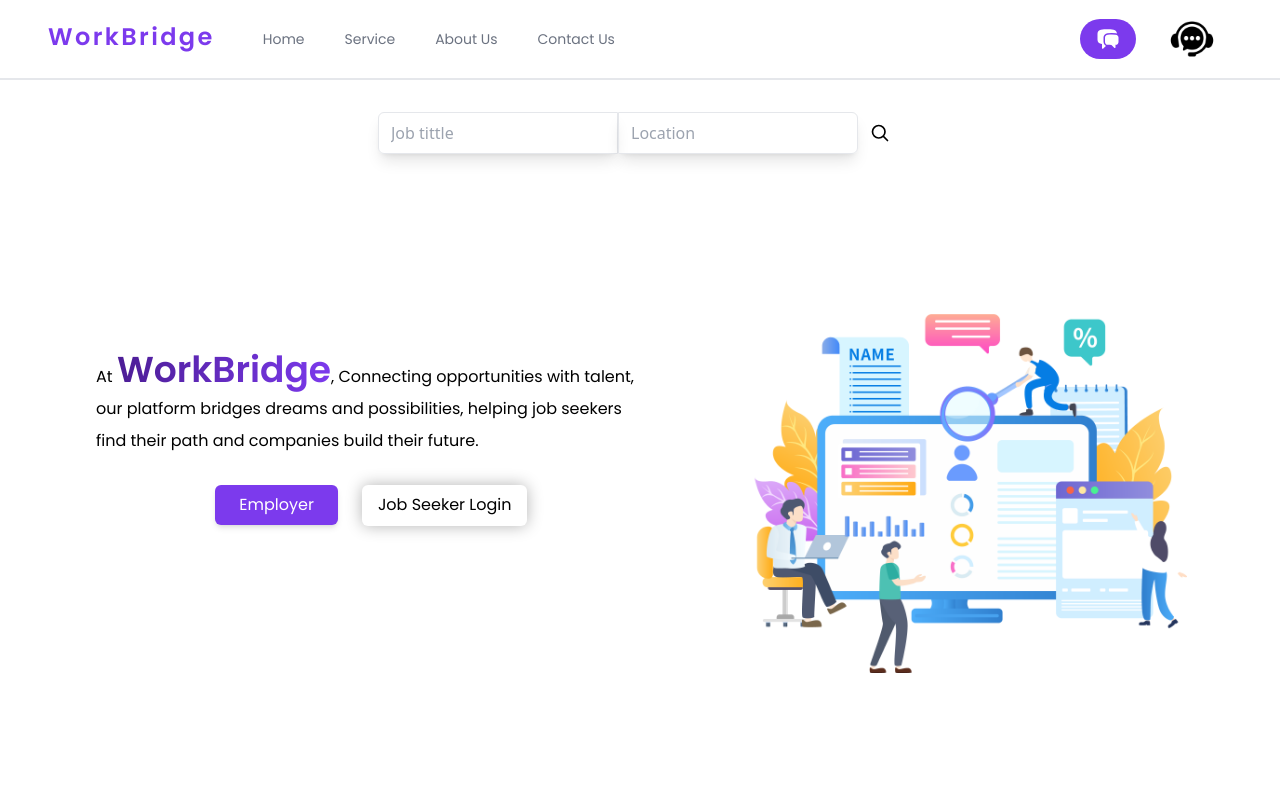
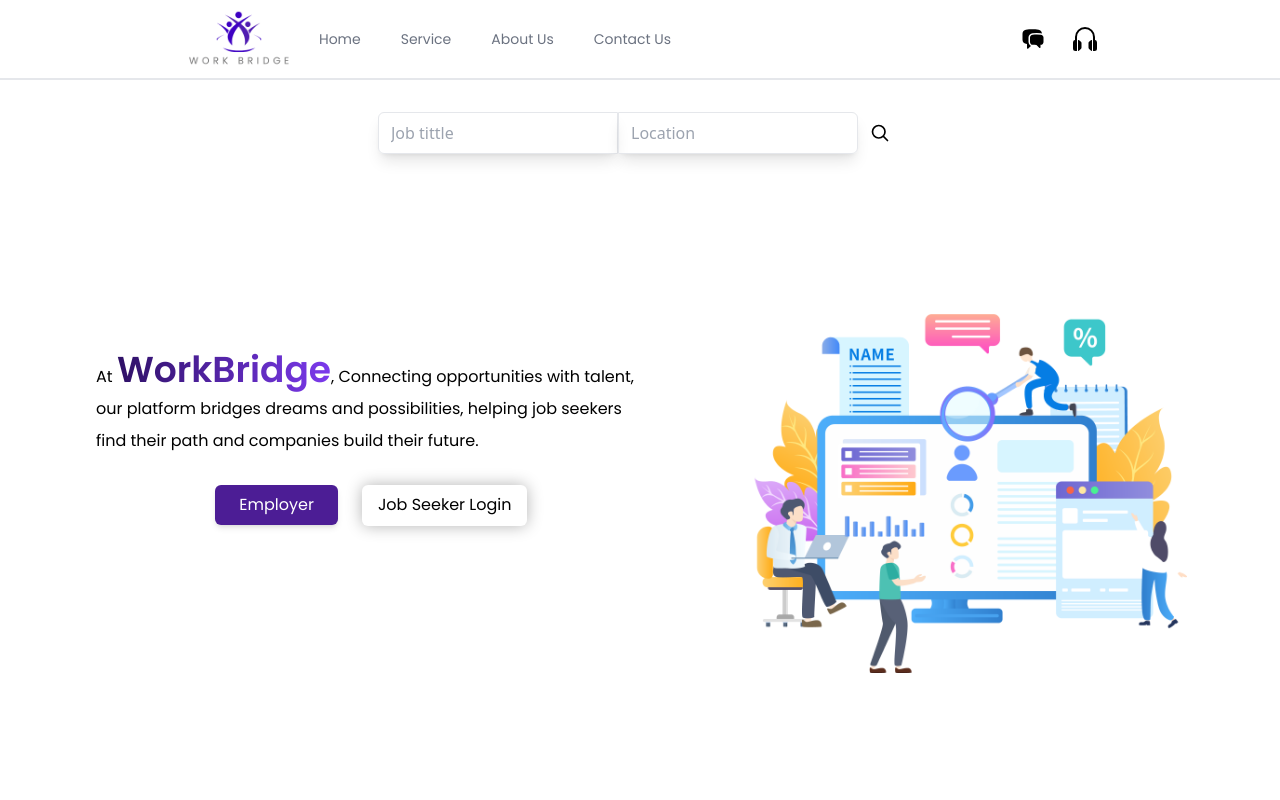
Before and after one commit to MidhunPM6/WorkBridge_Job_Portal-front-end, a React (Create React App) app: page / in a window 1280 px wide. Shown: the top 800 px of the page. Built offline with nearby package versions, Linux system fonts and the light colour scheme.

Commit message:
Some changes made in UI

```diff
--- a/src/Components/About/Aboutus.jsx
+++ b/src/Components/About/Aboutus.jsx
@@ -4,7 +4,7 @@ import aboutimg from "../../assets/About/aboutimg.png";
 const Aboutus = () => {
   return (
     <>
-      <div className="flex flex-col lg:flex-row font-poppins mt-4 text-sm" id="about">
+      <div className="flex flex-col lg:flex-row font-poppins mt-4 text-sm  pb-20" id="about">
         <div className="place-items-center">
           <img src={aboutimg} alt="" className="w-[90vh] lg:m-10 lg:mt-32 " />
         </div>
--- a/src/Components/Footer/Footer.jsx
+++ b/src/Components/Footer/Footer.jsx
@@ -4,7 +4,7 @@ const Footer = () => {
   return (
     <>
       <div
-        className='lg:h-[40vh] bg-gradient-to-b from-violet-950 to-black   text-white font-poppins flex flex-col lg:flex  items-center lg:mt-20 p-8 lg:p-0 justify-center'
+        className='lg:h-[40vh] bg-gradient-to-b from-violet-950 to-black   text-white font-poppins flex flex-col lg:flex  items-center lg:mt-0 p-8 lg:p-0 justify-center'
         id='contact'
       >
         <div className='flex flex-col items-center lg:items-center lg:mr-0 lg:pt-4'>
--- a/src/Components/Job-view/JobMain.jsx
+++ b/src/Components/Job-view/JobMain.jsx
@@ -42,11 +42,11 @@ const JobMain = () => {
 
   return (
     <>
-      <div className='flex flex-col items-center py-6 h-screen overflow-auto bg-gray-100 font-poppins   [&::-webkit-scrollbar]:w-2 [&::-webkit-scrollbar-track]:rounded-full [&::-webkit-scrollbar-track]:bg-gray-100  [&::-webkit-scrollbar-thumb]:rounded-full [&::-webkit-scrollbar-thumb]:bg-gray-300 dark:[&::-webkit-scrollbar-track]:bg-neutral-700 dark:[&::-webkit-scrollbar-thumb]:bg-neutral-500 '>
+      <div className='flex flex-col items-center py-6 h-screen overflow-auto bg-gray-100 font-poppins   [&::-webkit-scrollbar]:w-2 [&::-webkit-scrollbar-track]:rounded-full [&::-webkit-scrollbar-track]:bg-gray-100  [&::-webkit-scrollbar-thumb]:rounded-full [&::-webkit-scrollbar-thumb]:bg-gray-300 dark:[&::-webkit-scrollbar-track]:bg-neutral-700 dark:[&::-webkit-scrollbar-thumb]:bg-neutral-500 pb-10'>
         {jobDetails.map((jobObj, index) => (
           <div
             key={jobObj._id}
-            className='flex flex-col md:flex-row justify-between gap-4 items-start md:items-center mt-6 w-[90%] md:w-[68vw] bg-white rounded-lg shadow-md p-6'
+            className='flex flex-col md:flex-row justify-between gap-4 items-start md:items-center mt-6 w-[90%] md:w-[50vw] bg-white rounded-lg shadow-md p-6'
           >
             <div className='flex flex-col flex-1'>
               <h1 className='text-xl font-semibold'>{jobObj.tittle}</h1>
@@ -54,10 +54,10 @@ const JobMain = () => {
                 {jobObj.comapany_name}{' '}
                 <span className='font-light'>- {jobObj.location}</span>
               </h2>
-              <span className='mt-2 font-medium text-gray-600'>
-                ₹{jobObj.salary}
+              <span className='mt-2 font-medium text-gray-600 text-sm'>
+                <span className='font-Kaushan font-semibold'>₹</span>{jobObj.salary}
               </span>
-              <p className='mt-2 font-medium'>Job Description</p>
+              <p className='mt-2 text-sm font-semibold'>Job Description</p>
               <p className='text-sm mt-2 w-full max-h-20 overflow-hidden text-ellipsis overflow-y-auto [&::-webkit-scrollbar]:w-2 [&::-webkit-scrollbar-track]:bg-gray-100 [&::-webkit-scrollbar-thumb]:bg-gray-300 dark:[&::-webkit-scrollbar-track]:bg-neutral-700 dark:[&::-webkit-scrollbar-thumb]:bg-neutral-500 [&::-webkit-scrollbar-track]:rounded-full'>
                 {jobObj.job_description}
               </p>
@@ -66,7 +66,7 @@ const JobMain = () => {
             <div className='flex flex-col items-start md:items-end gap-2'>
               <button
                 onClick={() => handleApply(jobObj)}
-                className='bg-violet-600 text-white px-4 py-2 rounded hover:bg-violet-700'
+                className='bg-violet-900 text-white p-2  text-sm rounded hover:bg-violet-800'
               >
                 Apply now
               </button>
--- a/src/Components/Main-Page/HomeMain.jsx
+++ b/src/Components/Main-Page/HomeMain.jsx
@@ -12,22 +12,24 @@ const HomeMain = () => {
   const navigate=useNavigate()
   return (
     <>
-    <div className='flex flex-col lg:flex-row items-center lg:justify-between lg:h-[85vh]  ' id='home'>
+
+    <div className='flex flex-col lg:flex-row items-center lg:justify-around lg:h-[85vh]  ' id='home'>
 
   <div className='flex flex-col items-center mx-6 lg:mx-24 lg:w-[70vh] h-auto lg:h-96 space-y-2 font-poppins mt-20 lg:mt-15'>
+
     <p className='text-lg lg:text-[16px] leading-loose mt-10 lg:mt-2'>
-      At <span className='text-3xl lg:text-4xl font-semibold bg-gradient-to-r from-violet-900 to-violet-600 bg-clip-text text-transparent'>WorkBridge</span>, Connecting opportunities with talent, our platform bridges dreams and possibilities, helping job seekers find their path and companies build their future.
+      At <span className='text-3xl lg:text-4xl font-semibold bg-gradient-to-r from-violet-950 to-violet-600 bg-clip-text text-transparent'>WorkBridge</span>, Connecting opportunities with talent, our platform bridges dreams and possibilities, helping job seekers find their path and companies build their future.
     </p>
     <div className='lg:flex lg:flex-row flex flex-col lg:pt-5 pt-2  '>
 
     {userDetails ?
     <button  onClick={()=>navigate('/jobview')} className=' group  lg:p-2 p-4 lg:py-2 lg:px-8  lg:mt-0 mt-2  rounded-md hover:scale-105 hover:border-none  hover:bg-gray-50 shadow-[0px_0px_16px_0px_rgba(0,0,0,0.3)]'>Find Jobs
-    <div class="bg-violet-500 h-[2px] w-0 group-hover:w-full transition-all duration-500"></div></button>
+    <div class="bg-violet-900 h-[2px] w-0 group-hover:w-full transition-all duration-500"></div></button>
     :
     <div>
-    <button onClick={()=>navigate('/employer')}className='lg:p-2 p-4 lg:mr-6 lg:ml-2  bg-violet-600 lg:py-2 lg:px-6 text-white rounded-md shadow-md  '>Employer</button>
+    <button onClick={()=>navigate('/employer')}className='lg:p-2 p-4 lg:mr-6 lg:ml-2  bg-violet-900 lg:py-2 lg:px-6 text-white rounded-md shadow-md  '>Employer</button>
     <button onClick={()=>navigate('/login')} className='group  lg:p-2 p-4 lg:py-2 lg:px-4  lg:mt-0 mt-2  rounded-md hover:scale-105 hover:border-none  hover:bg-gray-50 shadow-[0px_0px_16px_0px_rgba(0,0,0,0.3)]'>Job Seeker Login
-    <div class="bg-violet-500 h-[1px] w-0 group-hover:w-full transition-all duration-500"></div>
+    <div class="bg-violet-900 h-[1px] w-0 group-hover:w-full transition-all duration-500"></div>
     </button>
   </div>
 }
--- a/src/Components/Main-Page/NavBar.jsx
+++ b/src/Components/Main-Page/NavBar.jsx
@@ -4,7 +4,7 @@ import { NavHashLink } from 'react-router-hash-link';
 import { ContextSeekerName } from "../../Context/SeekerContext";
 import customerCareImg from '../../assets/customercare.png'
 import { UserContext } from "../../Context/UserDetailsContext";
-import logo from '../../assets/Logo.png'
+import logo from '../../assets/logo.png'
 
 
 
@@ -24,13 +24,11 @@ const NavBar = () => {
 
   return (
     <>
-      <div className="flex flex-col lg:flex-row justify-between items-center p-6 border-b-2 border-gray-200 h-auto lg:h-20 lg:sticky top-0 z-50 bg-white ">
+      <div className="flex flex-col lg:flex-row justify-around items-center p-6 border-b-2 border-gray-200 h-auto lg:h-20 lg:sticky top-0 z-50 bg-white ">
   <div className="flex flex-col lg:flex-row  items-center w-full lg:w-auto">
     <div className=" flex items-center ">
+      <img src={logo} alt="" className="w-28" />
 
-    <h1 onClick={()=>navigate('/')} className="text-sm lg:text-2xl font-poppins font-semibold text-violet-600  sh m-6 mb-2 lg:mb-7 tracking-[.1em] cursor-pointer">
-      WorkBridge
-    </h1>
     </div>
 
     <div className="hidden lg:flex space-x-10 ml-0 lg:ml-6 font-poppins mt-4 lg:mt-0 text-gray-500">
@@ -41,11 +39,16 @@ const NavBar = () => {
 
     </div>
   </div>
+
+
+
+
+
+  <div className="flex justify-around w-full lg:w-auto mt-4 lg:mt-0">
+  <div className="  flex flex-row py-1 mr-4  ">
   {
-    userDetails &&
-  <div className="lg:ml-auto mr-10 flex flex-row">
-
-    <button onClick={()=>navigate('/profile')} className="flex flex-row mr-2  py-2 px-4  shadow-lg rounded-md hover:scale-105 hover:transition-all hover:duration-300 lg:text-sm ">
+ userDetails &&
+    <button onClick={()=>navigate('/profile')} className="flex flex-row mr-2  py-2 px-2  shadow-lg rounded-md hover:scale-105 hover:transition-all hover:duration-200 lg:text-sm hover:bg-gray-100">
     <svg xmlns="http://www.w3.org/2000/svg" viewBox="0 0 24 24" fill="currentColor" className="size-6 mr-2">
   <path fillRule="evenodd" d="M7.5 6a4.5 4.5 0 1 1 9 0 4.5 4.5 0 0 1-9 0ZM3.751 20.105a8.25 8.25 0 0 1 16.498 0 .75.75 0 0 1-.437.695A18.683 18.683 0 0 1 12 22.5c-2.786 0-5.433-.608-7.812-1.7a.75.75 0 0 1-.437-.695Z" clipRule="evenodd" />
 </svg>
@@ -53,14 +56,10 @@ const NavBar = () => {
 
     </button>
 
+  }
     </div>
-
-  }
-
-
-  <div className="flex justify-between w-full lg:w-auto mt-4 lg:mt-0">
-    <div className="pr-0 lg:pr-8 font-poppins flex items-center">
-      <button  className="text-lg lg:p-2 p-4 bg-violet-600 py-6 lg:px-4   text-white rounded-full  hover:bg-violet-700  " >
+    <div className="pr-0 lg:pr-3 font-poppins flex items-center">
+      <button  className="text-lg lg:p-2 p-4 text-black py-6 lg:px-4 rounded-full " >
       <svg xmlns="http://www.w3.org/2000/svg" viewBox="0 0 24 24" fill="currentColor" className="size-6 ">
   <path d="M4.913 2.658c2.075-.27 4.19-.408 6.337-.408 2.147 0 4.262.139 6.337.408 1.922.25 3.291 1.861 3.405 3.727a4.403 4.403 0 0 0-1.032-.211 50.89 50.89 0 0 0-8.42 0c-2.358.196-4.04 2.19-4.04 4.434v4.286a4.47 4.47 0 0 0 2.433 3.984L7.28 21.53A.75.75 0 0 1 6 21v-4.03a48.527 48.527 0 0 1-1.087-.128C2.905 16.58 1.5 14.833 1.5 12.862V6.638c0-1.97 1.405-3.718 3.413-3.979Z" />
   <path d="M15.75 7.5c-1.376 0-2.739.057-4.086.169C10.124 7.797 9 9.103 9 10.609v4.285c0 1.507 1.128 2.814 2.67 2.94 1.243.102 2.5.157 3.768.165l2.782 2.781a.75.75 0 0 0 1.28-.53v-2.39l.33-.026c1.542-.125 2.67-1.433 2.67-2.94v-4.286c0-1.505-1.125-2.811-2.664-2.94A49.392 49.392 0 0 0 15.75 7.5Z" />
@@ -69,8 +68,8 @@ const NavBar = () => {
       </button>
 
     </div>
-    <div>
-      <img src={customerCareImg} alt=""  className="w-12 mr-10 cursor-pointer"/>
+    <div className="flex justify-center items-center">
+    <svg className="cursor-pointer" xmlns="http://www.w3.org/2000/svg" viewBox="0 0 24 24" id="Headphones-1--Streamline-Ultimate" height="24" width="24"><desc>Headphones 1 Streamline Icon: https://streamlinehq.com</desc><g id="Headphones-1--Streamline-Ultimate.svg"><path d="M6.69 13.69c-0.29 -0.18 -0.59 -0.37 -0.89 -0.59a0.5 0.5 0 0 0 -0.8 0.4v10a0.5 0.5 0 0 0 0.85 0.35c0.43 -0.43 0.82 -0.76 1.16 -1.05 0.83 -0.7 1.49 -1.25 1.49 -2.3V16c0 -1.17 -0.92 -1.75 -1.81 -2.31Z" fill="#000000" stroke-width="1"></path><path d="M22.18 13.09a0.25 0.25 0 0 1 -0.18 -0.24V10a10 10 0 0 0 -20 0v2.85a0.25 0.25 0 0 1 -0.18 0.24A2.51 2.51 0 0 0 0 15.5v6A2.5 2.5 0 0 0 2.5 24h1a0.5 0.5 0 0 0 0.5 -0.5V10a8 8 0 0 1 16 0v13.5a0.5 0.5 0 0 0 0.5 0.5h1a2.5 2.5 0 0 0 2.5 -2.5v-6a2.51 2.51 0 0 0 -1.82 -2.41Z" fill="#000000" stroke-width="1"></path><path d="M18.2 13.1c-0.3 0.22 -0.6 0.41 -0.89 0.59 -0.89 0.56 -1.81 1.14 -1.81 2.31v4.5c0 1.05 0.66 1.6 1.49 2.3 0.34 0.29 0.73 0.62 1.16 1.05a0.5 0.5 0 0 0 0.85 -0.35v-10a0.5 0.5 0 0 0 -0.8 -0.4Z" fill="#000000" stroke-width="1"></path></g></svg>
 
     </div>
 
--- a/src/Components/Services/Services.jsx
+++ b/src/Components/Services/Services.jsx
@@ -12,6 +12,7 @@ const Services = () => {
   return (
     <>
       <div className="flex flex-col font-poppins bg-slate-50 relative" id="service">
+
 
   <div className="grid grid-cols-1 sm:grid-cols-2 lg:grid-cols-3 gap-10 pt-20 pb-28 max-w-4xl mx-auto text-sm">
     <div className="p-6 border-2 border-slate-300 hover:border-slate-200 flex flex-col items-center bg-white rounded-md shadow-md hover:scale-105 transition-all duration-500">
@@ -71,9 +72,8 @@ const Services = () => {
     </div>
   </div>
 
-  {/* Wave SVG at the Bottom */}
+        </div>
 
-</div>
 
 
 
```
Also changed, not shown: src/assets/Logo.png.
